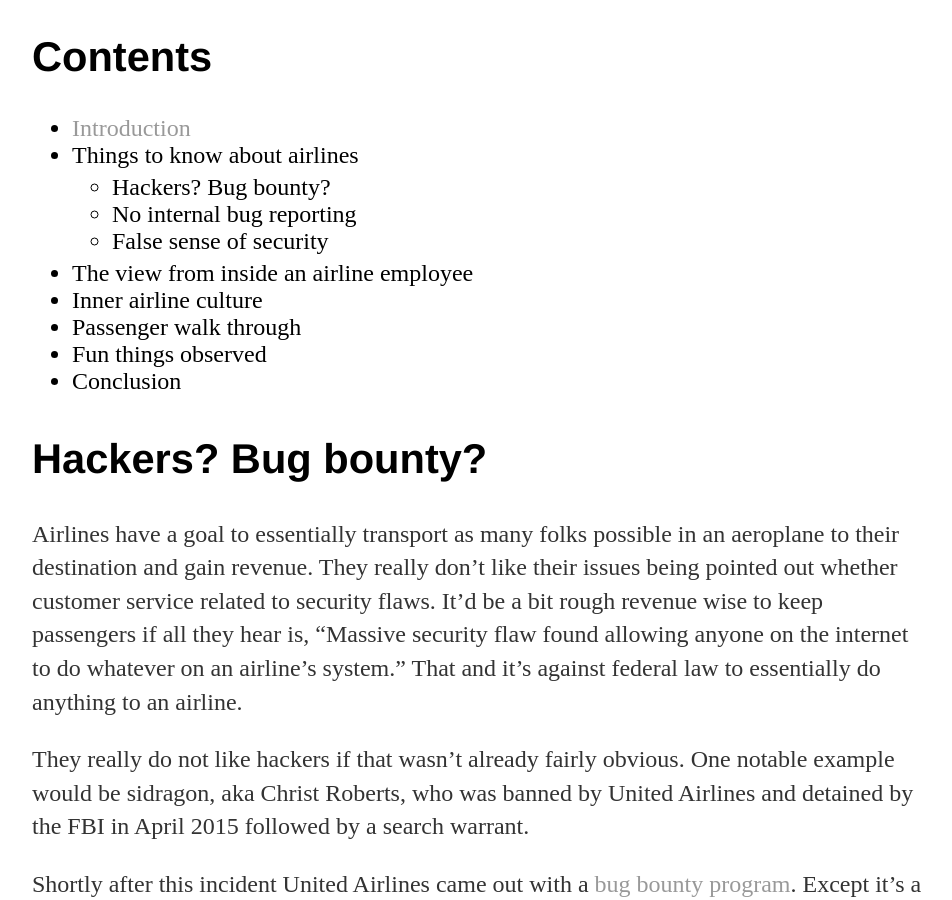
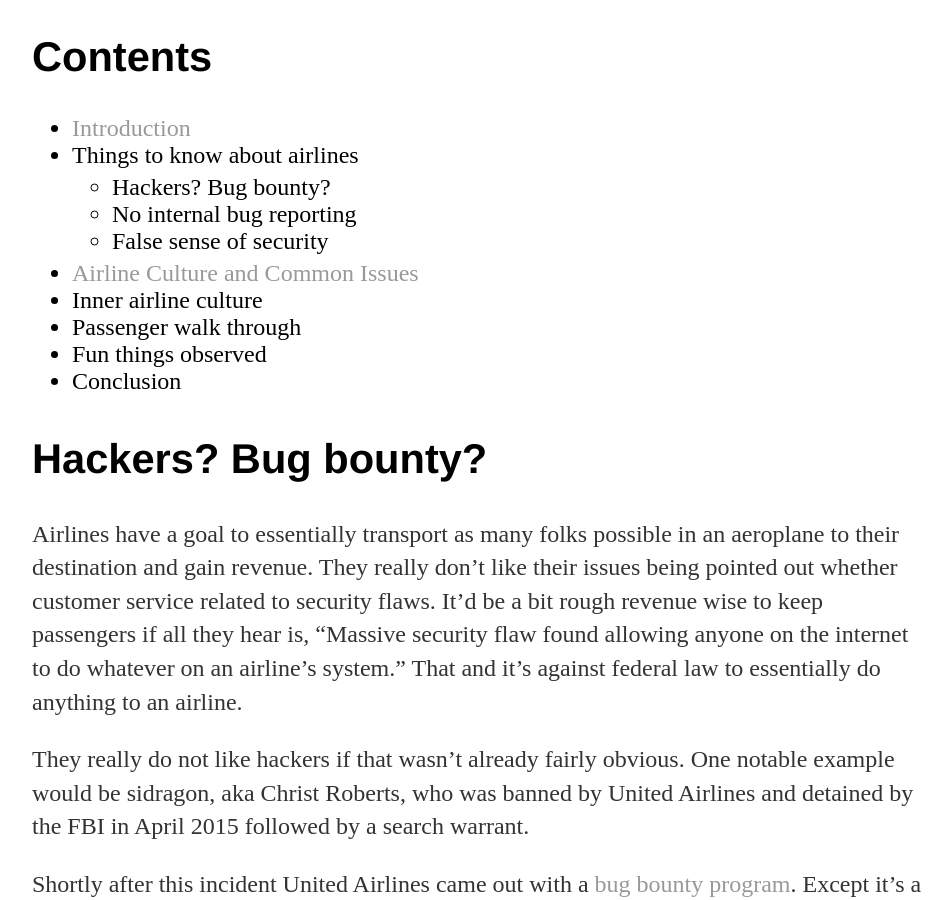
Before and after one commit to Avizc/avizc.github.io, a Jekyll site: the page built from _posts/2017-07-08-play-date-at-airlines-part-2.md, in a window 1280 px wide and 900 px high, scrolled down 379 px. Shown: the whole window, without its empty margins (160-1112 px from the left). Built offline with Jekyll 4.4.1, drawn with Linux system fonts in a browser that asks for light colours.

Commit message:
Updated the contents

```diff
--- a/_posts/2017-07-08-play-date-at-airlines-part-2.md
+++ b/_posts/2017-07-08-play-date-at-airlines-part-2.md
@@ -13,7 +13,7 @@
     * Hackers? Bug bounty?
     * No internal bug reporting
     * False sense of security
-* The view from inside an airline employee
+* [Airline Culture and Common Issues](https://avizc.github.io/2017/07/08/play-date-at-airlines-part-3.html)
 * Inner airline culture
 * Passenger walk through
 * Fun things observed
```
